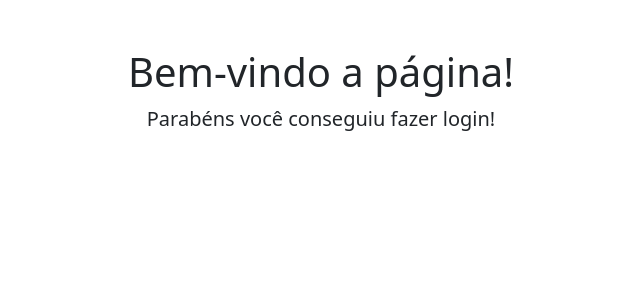
After one commit to Albibino/PHPDEVWEBII, a PHP site: page /message.html in a window 1280 px wide. The commit adds this page. Shown: the top 300 px of the page, without its empty margins (319-959 px from the left). Run offline with PHP 8.4, Linux system fonts and the light colour scheme.

Commit message:
20250226.1.3 - message page

```diff
--- a/AULA02/ATV2/index.php
+++ b/AULA02/ATV2/index.php
@@ -4,7 +4,7 @@
     <meta charset="UTF-8">
     <meta name="viewport" content="width=device-width, initial-scale=1.0">
     <link rel="stylesheet" href="bootstrap.css">
-    <title>Document</title>
+    <title>Pagina de login</title>
 </head>
     <body>
         <?php
--- /dev/null
+++ b/AULA02/ATV2/message.html
@@ -0,0 +1,15 @@
+<!DOCTYPE html>
+<html lang="en">
+<head>
+    <meta charset="UTF-8">
+    <meta name="viewport" content="width=device-width, initial-scale=1.0">
+    <link rel="stylesheet" href="bootstrap.css">
+    <title>Pagina de mensagem</title>
+</head>
+<body>
+    <div class="container text-center mt-5">
+        <h1>Bem-vindo a página!</h1>
+        <p class="lead">Parabéns você conseguiu fazer login!</p>
+    </div>
+</body>
+</html>
```
